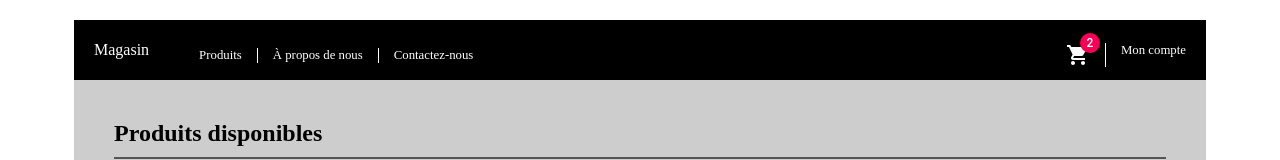
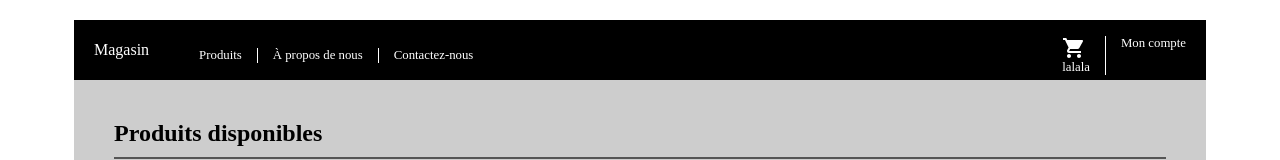
Before and after one commit to OlivierFortier/panier-achats, a React (Create React App) app: page / in a window 1280 px wide. Shown: the top 160 px of the page. Built offline with nearby package versions, Linux system fonts and the light colour scheme.

Commit message:
structure un peu plus simple reduce

```diff
--- a/src/Appli.jsx
+++ b/src/Appli.jsx
@@ -8,16 +8,11 @@ export default function Appli() {
 
   const etatPanier = useState({});
 
-  const panier = etatPanier[0];
-  const setPanier = etatPanier[1];
-
-  const [connexion, setConnexion] = useState(false); // Destructuring Arrays
-
   return (
     <div className="Appli">
-      <Entete />
+      <Entete etatPanier={etatPanier}/>
       <section className="contenuPrincipal">
-        <ListeProduits />
+        <ListeProduits etatPanier={etatPanier} />
       </section>
       <PiedDePage />
     </div>
--- a/src/BtnAjoutPanier.jsx
+++ b/src/BtnAjoutPanier.jsx
@@ -1,11 +1,22 @@
-import { Badge } from '@material-ui/core';
-import './BtnAjoutPanier.scss';
+import { Badge } from "@material-ui/core";
+import { useState } from "react";
+import "./BtnAjoutPanier.scss";
 
 export default function BtnAjoutPanier(props) {
+  const [texte, setTexte] = useState("Ajouter au panier");
+  const [qte, setQte] = useState(0);
+
   return (
-    <Badge badgeContent={0} color="primary">
-      <button className="BtnAjoutPanier">
-        Ajouter au panier
+    <Badge badgeContent={qte} color="primary">
+      <button
+        onClick={() => {
+          props.onClick();
+          setTexte("Augmenter");
+          setQte(qte + 1);
+        }}
+        className="BtnAjoutPanier"
+      >
+        {texte}
       </button>
     </Badge>
   );
--- a/src/Entete.jsx
+++ b/src/Entete.jsx
@@ -3,6 +3,11 @@ import ShoppingCartIcon from '@material-ui/icons/ShoppingCart';
 import Badge from '@material-ui/core/Badge';
 
 function Entete(props) {
+
+  const [panier,setPanier] = props.etatPanier;
+
+  const qteAccumuler = Object.values(panier).reduce((total,acc) => total + acc.qte, 0);
+
   return (
     <header className="Entete">
       <div className="logo">Magasin</div>
@@ -13,9 +18,12 @@ function Entete(props) {
       </ul>
       <ul className="navUtilisateur">
         <li>
-          <Badge badgeContent={2} color="secondary">
+          <Badge badgeContent={qteAccumuler} color="secondary">
             <ShoppingCartIcon />
           </Badge>
+          <div className="sommairePanier">
+            lalala
+          </div>
         </li>
         <li>Mon compte</li>
       </ul>
--- a/src/ListeProduits.jsx
+++ b/src/ListeProduits.jsx
@@ -10,7 +10,7 @@ export default function ListeProduits(props) {
       <ul>
 
         {tabProduits.map(prd =>
-         <Produit key={prd.id} nom={prd.nom} prix={prd.prix} id={prd.id} />
+         <Produit etatPanier={props.etatPanier} key={prd.id} nom={prd.nom} prix={prd.prix} id={prd.id} />
         )}
       </ul>
     </div>
--- a/src/Produit.jsx
+++ b/src/Produit.jsx
@@ -2,6 +2,21 @@ import BtnAjoutPanier from './BtnAjoutPanier';
 import './Produit.scss';
 
 export default function Produit(props) {
+
+  const [panier, setPanier] = props.etatPanier;
+
+  const {prix, id} = props;
+
+  function ajoutPanier() {
+    if(panier[props.id]) {
+      panier[props.id].qte++;
+    }
+    else {
+     panier[id] = {prix: prix, qte: 1};
+    }
+    setPanier({...panier});
+  }
+
   return(
     <li className="Produit">
       <img src={'images-produits/' + props.id + '.webp'} alt=""/>
@@ -9,7 +24,7 @@ export default function Produit(props) {
         <p className="nom">{props.nom}</p>
         <p className="prix">{props.prix}</p>
       </div>
-      <BtnAjoutPanier />
+      <BtnAjoutPanier onClick={ajoutPanier} />
     </li>
   );
 }
```
